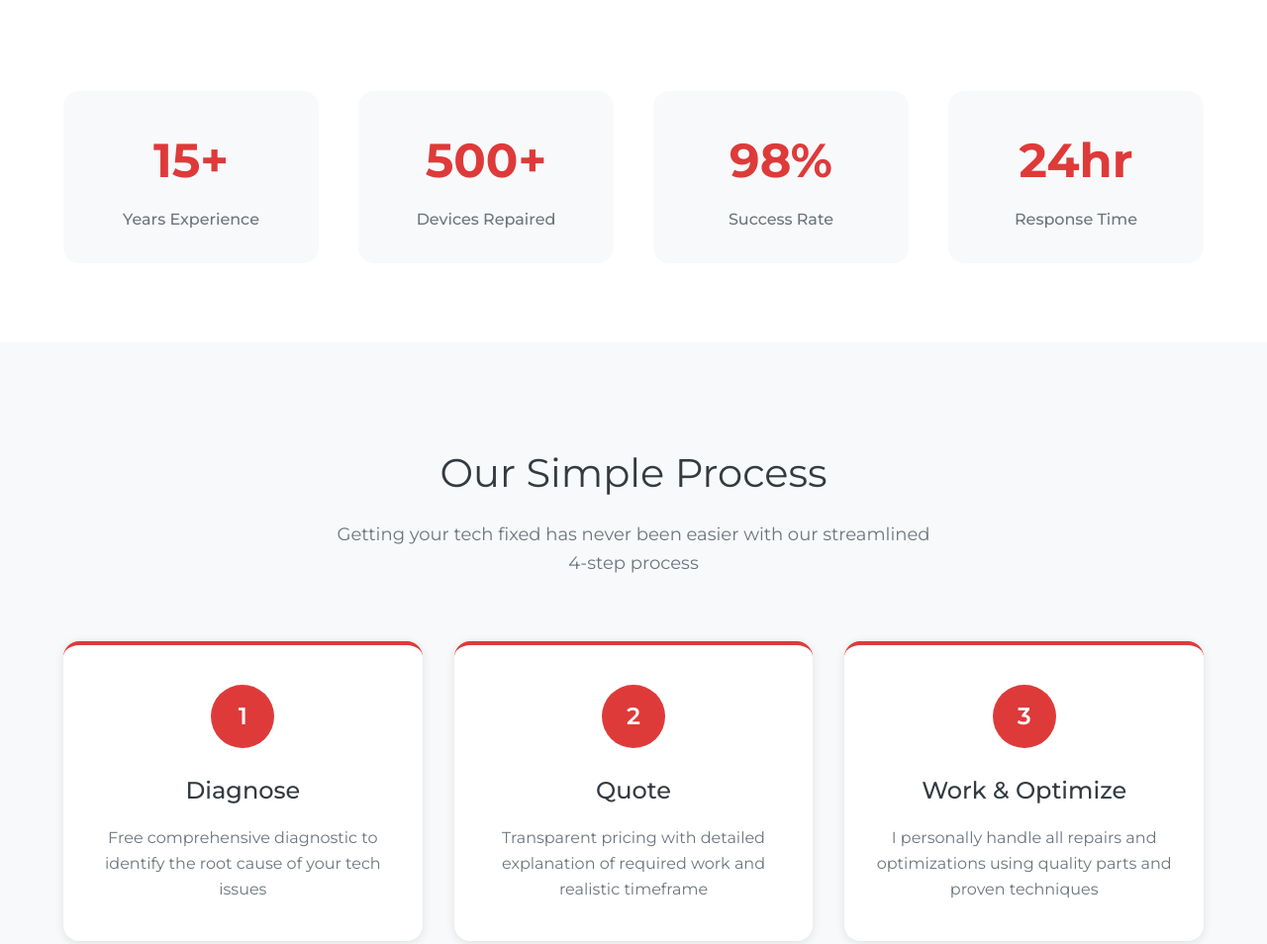
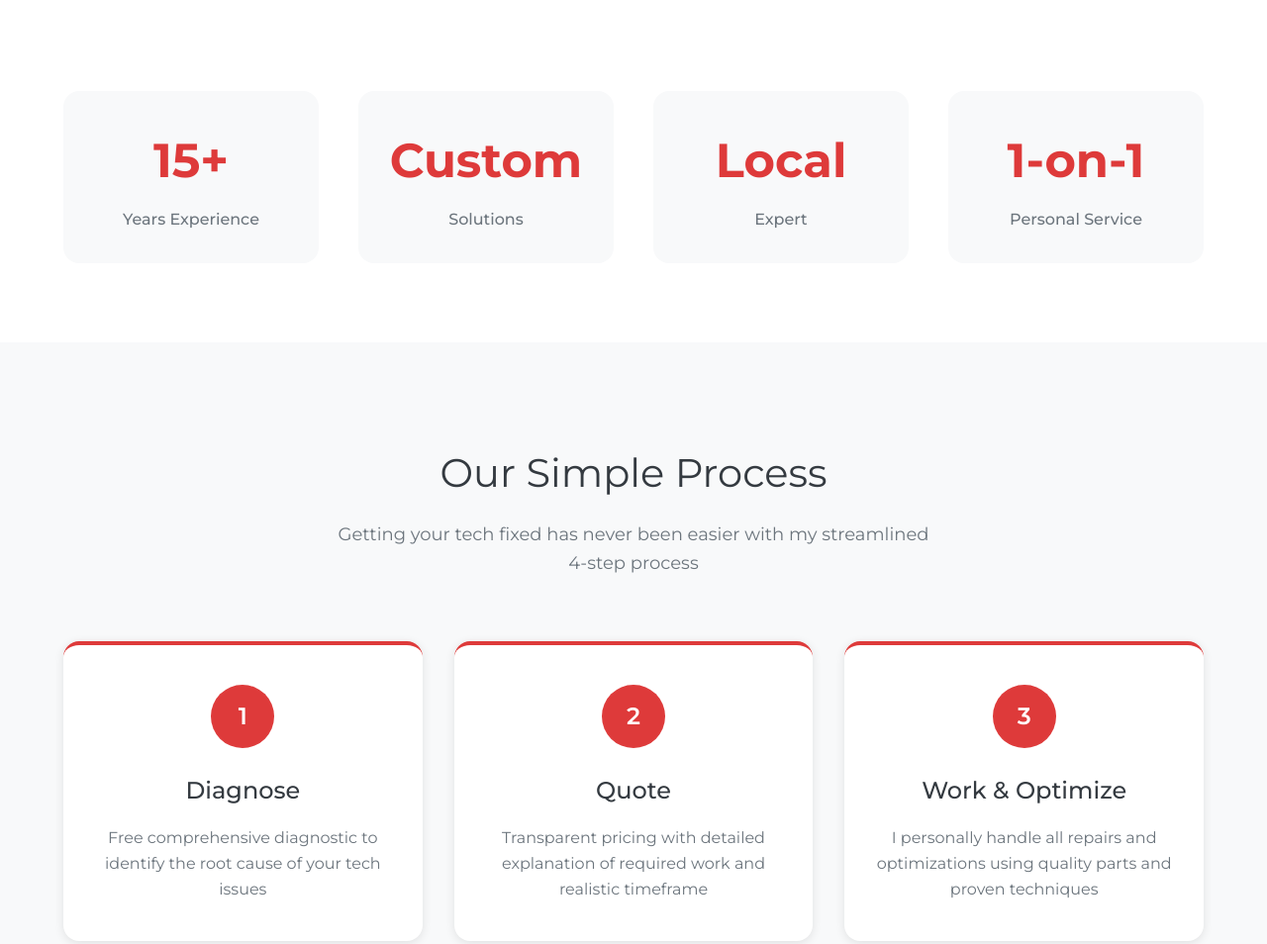
Before and after one commit to t4lmb/lambwarerepairs, a plain HTML site: page index.html in a window 1280 px wide. Shown: the part 960-1914 px from the top of the page at 99% size. Drawn offline with Linux system fonts and the light colour scheme.

Commit message:
Update index.html
Changed icons and about desc

```diff
--- a/index.html
+++ b/index.html
@@ -922,16 +922,16 @@
                     <span class="stat-label">Years Experience</span>
                 </div>
                 <div class="stat-item">
-                    <span class="stat-number">500+</span>
-                    <span class="stat-label">Devices Repaired</span>
+                    <span class="stat-number">Custom</span>
+                    <span class="stat-label">Solutions</span>
                 </div>
                 <div class="stat-item">
-                    <span class="stat-number">98%</span>
-                    <span class="stat-label">Success Rate</span>
+                    <span class="stat-number">Local</span>
+                    <span class="stat-label">Expert</span>
                 </div>
                 <div class="stat-item">
-                    <span class="stat-number">24hr</span>
-                    <span class="stat-label">Response Time</span>
+                    <span class="stat-number">1-on-1</span>
+                    <span class="stat-label">Personal Service</span>
                 </div>
             </div>
         </div>
@@ -941,7 +941,7 @@
         <div class="container">
             <div class="section-header">
                 <h2 class="section-title">Our Simple Process</h2>
-                <p class="section-subtitle">Getting your tech fixed has never been easier with our streamlined 4-step process</p>
+                <p class="section-subtitle">Getting your tech fixed has never been easier with my streamlined 4-step process</p>
             </div>
             <div class="steps-grid">
                 <div class="step-card">
@@ -1095,9 +1095,9 @@
             <div class="about-content">
                 <div class="about-text">
                     <h3>Professional Expertise</h3>
-                    <p>Hi, I'm Michael, the certified technician behind Lambware Repairs. With over 15 years of hands-on experience and certifications from Cisco & Genesys Cloud, I bring professional-grade expertise to every repair and optimization project.</p>
-                    <p>My background spans both hardware repair and software development, including work as an AI developer and experience at Staples, Geek Squad, and McLean Micro. This unique combination allows me to solve complex problems that others can't.</p>
-                    <p>Whether you need emergency repairs, performance optimization, or ongoing IT support, I provide personal, reliable service with a 30-day warranty on all work.</p>
+                    <p>Hi, I'm Michael, the certified technician and developer behind Lambware Repairs. I'm dedicated to providing top-notch technology services that exceed your expectations. My mission is to ensure every device runs like new, using advanced diagnostic techniques and quality parts that protect your investment while delivering reliable results.</p>
+                    <p>With a background in both hardware repair and software development, including work as an Artificial Intelligence developer, plus hands-on experience as a technician and advisor at Staples, Geek Squad, and McLean Micro here in the local area, I bring a unique perspective to solving complex tech problems.</p>
+                    <p>Whether you're a gamer needing performance optimization or a business owner requiring reliable IT support, I have the expertise and tools to get your technology working perfectly. I take pride in personal service and building lasting relationships with my clients in Saint John and Fredericton.</p>
                 </div>
                 <div class="about-image">
                     🛠️
```
